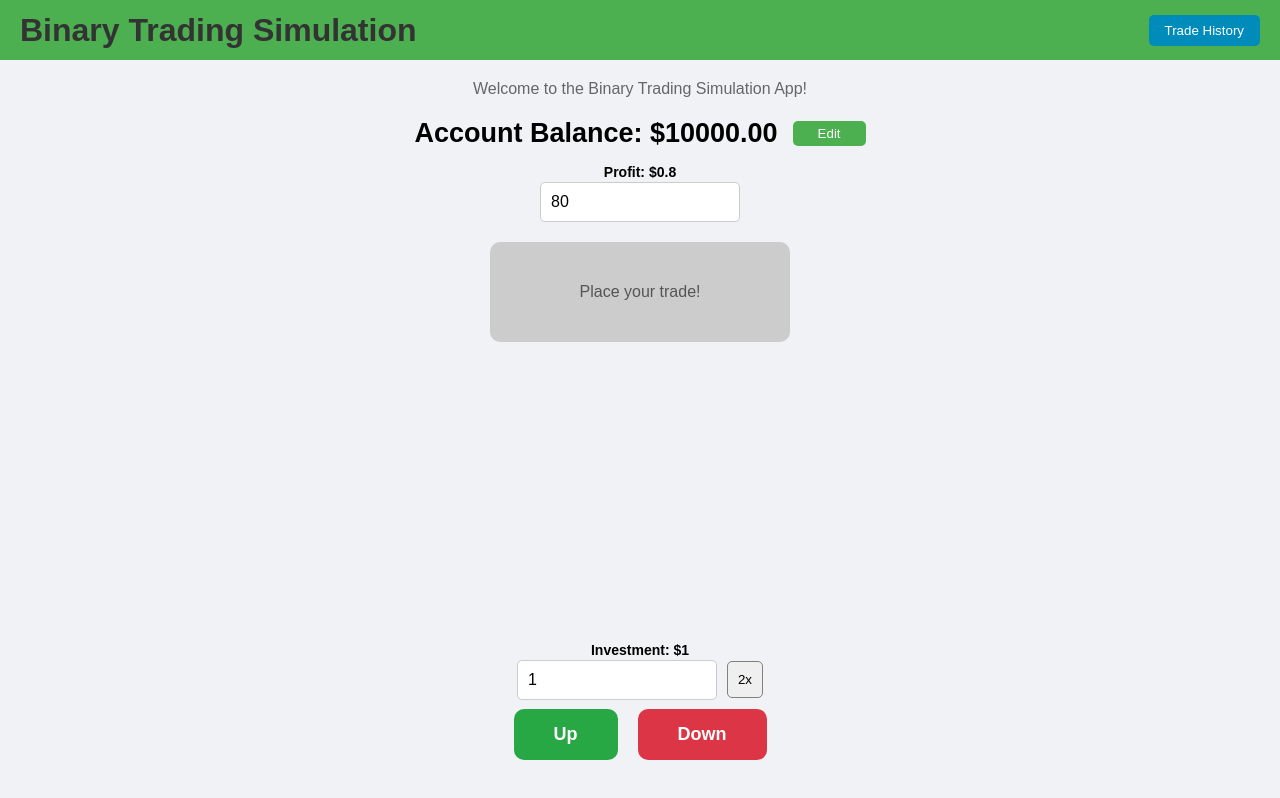
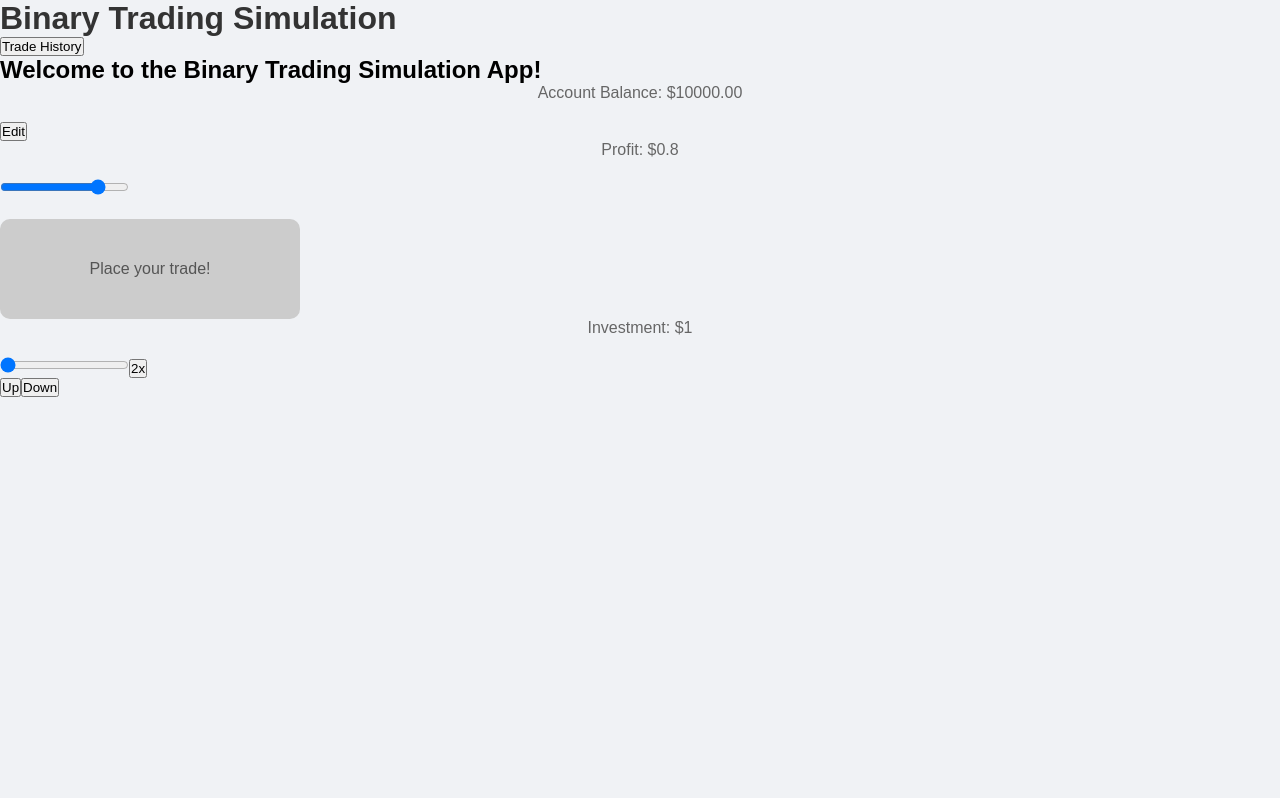
Before and after one commit to awais-2005/binary-trading-simulation, a React (Vite) app: page / in a window 1280 px wide. Built offline with nearby package versions, Linux system fonts and the light colour scheme.

Commit message:
replaced useEffect() by a callBack in useState()

```diff
--- a/src/App.jsx
+++ b/src/App.jsx
@@ -2,15 +2,33 @@ import React, { useEffect, useState } from 'react'
 import './index.css'
 
 function App() {
-
   const [showSetBalance, setShowSetBalance] = useState(false);
-    const [balance, setBalance] = useState(10000);
-    const [investment, setInvestment] = useState(1);
+  const [balance, setBalance] = useState(() => {
+    const saved = localStorage.getItem('balance');
+    return saved ? Number(saved) : 10000;
+  });
+  const [investment, setInvestment] = useState(() => {
+    const saved = localStorage.getItem('investment');
+    return saved ? Number(saved) : 1;
+  });
   const [loading, showLoading] = useState(false);
-    const [tradeResult, setTradeResult] = useState('Place your trade!');
-    const [tradeHistory, setTradeHistory] = useState([]);
+  const [tradeResult, setTradeResult] = useState(() => {
+    return localStorage.getItem('tradeResult') || 'Place your trade!';
+  });
+  const [tradeHistory, setTradeHistory] = useState(() => {
+    const saved = localStorage.getItem('tradeHistory');
+    try {
+      return saved ? JSON.parse(saved) : [];
+    } catch (error) {
+      console.error("Error parsing trade history:", error);
+      return [];
+    }
+  });
   const [showHistory, setShowHistory] = useState(false);
-    const [profit, setProfit] = useState(80);
+  const [profit, setProfit] = useState(() => {
+    const saved = localStorage.getItem('profit');
+    return saved ? Number(saved) : 80;
+  });
 
   useEffect(() => {
     localStorage.setItem('balance', balance.toString());
@@ -32,54 +50,13 @@ function App() {
     localStorage.setItem('profit', profit.toString());
   }, [profit]);
 
-    useEffect(() => {
-        const savedBalance = localStorage.getItem('balance') || '10000';
-        try {
-            setBalance(Number(savedBalance));
-        } catch (error) {
-            console.error("Error parsing saved balance:", error);
-            setBalance(10000);
-        }
-
-        const savedInvestment = localStorage.getItem('investment') || '1';
-        try {
-            setInvestment(Number(savedInvestment));
-        } catch (error) {
-            console.error("Error parsing saved investment:", error);
-            setInvestment(1);
-        }
-
-        const savedProfit = localStorage.getItem('profit') || '80';
-        try {
-            setProfit(Number(savedProfit));
-        } catch (error) {
-            console.error("Error parsing saved profit:", error);
-            setProfit(80);
-        }
-
-        const tradeHistory = localStorage.getItem('tradeHistory') || '[]';
-        try {
-            const parsedHistory = JSON.parse(tradeHistory);
-            setTradeHistory(parsedHistory);
-            console.log("Trade History:", parsedHistory);
-        } catch (error) {
-            console.error("Error parsing trade history:", error);
-            setTradeHistory([]);
-        }
-
-        const lastTradeResult = localStorage.getItem('tradeResult') || 'Place your trade!';
-        setTradeResult(lastTradeResult);
-    }, []);
-
   const placeTrade = (type) => {
     if (investment > balance) {
       setTradeResult("Insufficient balance for this investment.");
       return;
     }
     setBalance(balance - investment);
-
     showLoading(true);
-
     calculateTradeOutcome(type, investment, balance);
   };
 
@@ -105,45 +82,42 @@ function App() {
 
   const renderTradeHistory = () => {
     return (
-            <div className='trade-history'>
-                <h2>Trade History</h2>
+      <div className="history-container">
+        <h3>Trade History</h3>
         {tradeHistory.length > 0 ? tradeHistory.map((trade, index) => (
-                    <div key={index} className='trade-item'>
-                        <div>
-                            <span className='trade-type'>{trade.type == 'up' ? 'Buy' : 'Sell'}</span>
-                            <span className='payout' style={{color: trade.payout > 0 ? 'green' : 'red'}} >${trade.payout > 0 ? trade.payout : -trade.payout}</span>
+          <div key={index} className="history-item">
+            <div>{trade.type == 'up' ? 'Buy' : 'Sell'}</div>
+            <div style={{color: trade.payout > 0 ? 'green' : 'red'}}>
+              ${trade.payout > 0 ? trade.payout : -trade.payout}
             </div>
-                        <span className='date-time'>{trade.dateTime || 'XX-XX-XXXX XX:XX:XX'}</span>
+            <div>{trade.dateTime || 'XX-XX-XXXX XX:XX:XX'}</div>
           </div>
-                )) : <p className='no-trades'>No trades made yet.</p>}
+        )) : <div>No trades made yet.</div>}
       </div>
     );
   };
 
   return (
-    <main>
-        <div className="navbar">
+    <div className="app">
       <h1>Binary Trading Simulation</h1>
-            <button className='history' onClick={() => setShowHistory(!showHistory)}>{!showHistory ? 'Trade History' : 'Close'}</button>
-        </div>
-        <p>Welcome to the Binary Trading Simulation App!</p>
-        <div className='balance'>
-            <h2>Account Balance: ${balance.toFixed(2)}</h2>
-            <button className='edit-balance' onClick={() => {setShowSetBalance(!showSetBalance)}}>Edit</button>
-        </div>
+      <button onClick={() => setShowHistory(!showHistory)}>
+        {!showHistory ? 'Trade History' : 'Close'}
+      </button>
 
-        <span className='profit-label'>Profit: ${investment*(profit/100)}</span>
-        <input className="profit"
-            type="number"
-            min={1}
-            max={100}
-            placeholder="Profit Percentage"
+      <div className="welcome-section">
+        <h2>Welcome to the Binary Trading Simulation App!</h2>
+        <p>Account Balance: ${balance.toFixed(2)}</p>
+        <button onClick={() => setShowSetBalance(!showSetBalance)}>Edit</button>
+        <p>Profit: ${investment*(profit/100)}</p>
+        <input
+          type="range"
+          min="1"
+          max="100"
           value={profit}
           onChange={(e) => setProfit(Number(e.target.value))}
         />
-
         {showSetBalance && (
-            <div className='set-balance-content'>
+          <div>
             <input
               type="number"
               value={balance}
@@ -152,31 +126,35 @@ function App() {
             <button onClick={() => setShowSetBalance(false)}>Save</button>
           </div>
         )}
+      </div>
 
-        {loading && <div className='loading'>Placing trade...</div>}
-        {tradeResult && !loading && <div className='trade-result'>{tradeResult}</div>}
+      {loading && <div className="loading">Placing trade...</div>}
 
-        <span className='investment-label'>Investment: ${investment}</span>
+      {tradeResult && !loading && (
+        <div className="trade-result">
+          {tradeResult}
+        </div>
+      )}
 
-        <div className="invest-container">
-            <input className="investment"
-                type="number"
-                min={1}
-                placeholder="Investment Amount"
+      <div className="investment-section">
+        <p>Investment: ${investment}</p>
+        <input
+          type="range"
+          min="1"
+          max={balance}
           value={investment}
           onChange={(e) => setInvestment(Number(e.target.value))}
         />
-            <button className='double-up' onClick={() => setInvestment(investment*2)} >2x</button>
+        <button onClick={() => setInvestment(investment*2)}>2x</button>
       </div>
 
-        <div className="trade-buttons-container">
-            <button className='trade-button call-button' onClick={() => placeTrade("up")} >Up</button>
-            <button className='trade-button put-button' onClick={() => placeTrade("down")} >Down</button>
+      <div className="trade-buttons">
+        <button onClick={() => placeTrade("up")}>Up</button>
+        <button onClick={() => placeTrade("down")}>Down</button>
       </div>
 
       {showHistory && renderTradeHistory()}
-
-    </main>
+    </div>
   )
 }
 
```
Lines whose indentation alone changed are shown as unchanged.
